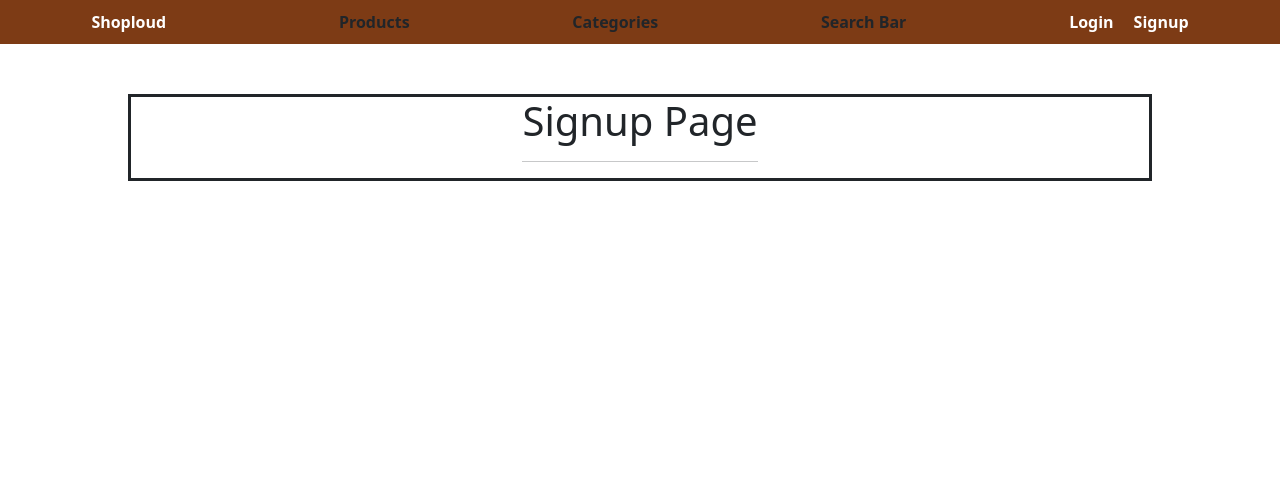
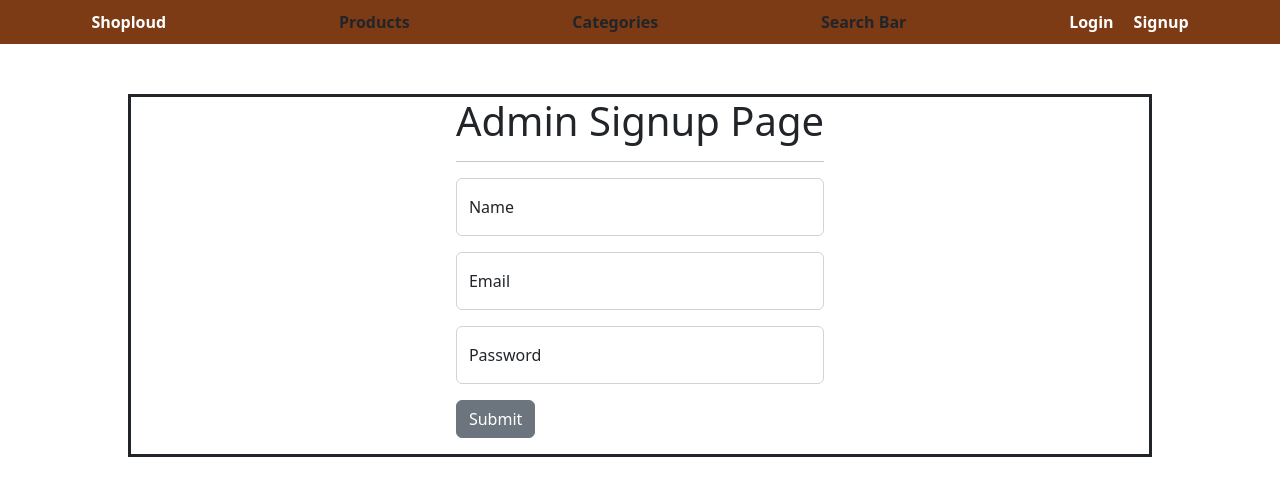
Before and after one commit to skyamit/Shopcloud-gui, a React (Create React App) app: page /Signup in a window 1280 px wide. Shown: the top 496 px of the page. Built offline with nearby package versions, Linux system fonts and the light colour scheme.

Commit message:
updated code

```diff
--- a/src/include/Box.js
+++ b/src/include/Box.js
@@ -14,8 +14,8 @@ function Box(props) {
                 <div>
                 <Routes>
                     <Route path="/" element={<About heading="About Shoploud" />} exact />
-                    <Route path="/Signup" element={<Signup heading="Signup Page" />} exact />
-                    <Route path="/Login" element={<Login heading="Login Page" />} exact />
+                    <Route path="/Signup" element={<Signup heading="Admin Signup Page" />} exact />
+                    <Route path="/Login" element={<Login heading="Admin Login Page" />} exact />
                 </Routes>
                 </div>
             </div>
--- a/src/login/Login.js
+++ b/src/login/Login.js
@@ -7,11 +7,7 @@ function Login(props) {
     //const [admin, setAdmin] = useState("");
 
     const getUsers = async() => {
-        fetch('http://localhost:8080/loginAdmin/'+email+'/'+password,{
-            mode:"no-cors",
-            method:"POST",
-            body:JSON.stringify({})
-        })
+        fetch('http://localhost:8080/loginAdmin/'+email+'/'+password)
         .then(response => response.json())
         .then(json => console.log(json))
         .catch(error => console.log(error));
--- a/src/signup/Signup.js
+++ b/src/signup/Signup.js
@@ -1,11 +1,61 @@
-import React from "react";
+import React, { useState } from "react";
+import { Form,Button, FormGroup, Input, Label } from 'reactstrap';
 
 function Signup(props){
+    const frole = "admin";
+    const fstatus = 1;
+    const fcreatedTime = Date.now();
+    const [name,setName] = useState("");
+    const [password,setPassword] = useState("");
+    const [email,setEmail] = useState("");
+    const variable = {
+        "frole":frole,
+        "fstatis":fstatus,
+        "fcreatedTime":fcreatedTime,
+        "fname":name,
+        "fpassword":password,
+        "femail":email,
+        "fupdatedTime":fcreatedTime
+    };
+    const createAccount = async() => {
+        fetch('http://localhost:8080/createAdmin/',{
+            method:"POST",
+            headers:{"context-type":"application/json"},
+            body:{variable}
+        })
+        .then(response => response.json())
+        .then(json => console.log(json))
+        .catch(error => console.log(error));
+    };
+
+    const onSubmit = async (e) => {
+        e.preventDefault();
+        console.log(createAccount());
+    };
+
     return (
         <div>
             <h1>{props.heading}</h1>
             <hr/>
-
+            <div>
+                <Form  onSubmit={onSubmit}>
+                    <FormGroup floating>
+                        <Input id="name" name="name" placeholder="Name" type="text" onChange={(event)=>{setName(event.target.value)}} required/>
+                        <Label for="name">Name</Label>
+                    </FormGroup>
+                    <FormGroup floating>
+                        <Input id="email" name="email" placeholder="Email" type="email" onChange={(event)=>{setEmail(event.target.value)}} required/>
+                        <Label for="email">Email</Label>
+                    </FormGroup>
+                    <FormGroup floating>
+                        <Input id="password" name="password" placeholder="Password" type="password" onChange={(event)=>{setPassword(event.target.value)}}  required/>
+                        <Label for="password">Password</Label>
+                    </FormGroup>
+                    <FormGroup>
+                        <Button type="submit">Submit</Button>
+                    </FormGroup>
+                </Form>
+            </div>
         </div>
     );
 }
```
